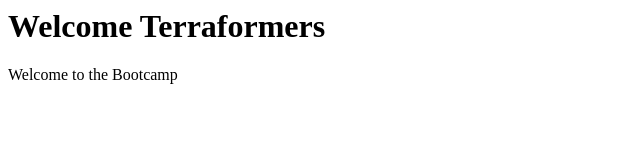
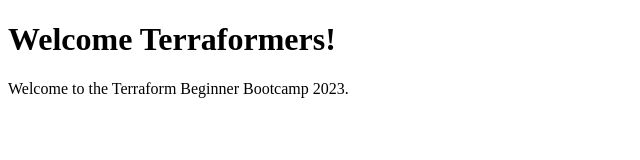
Before and after one commit to feleck/terraform-beginner-bootcamp-2023, a plain HTML site: page public/index.html in a window 1280 px wide. Shown: the whole page, without its empty margins (0-640 px from the left). Drawn offline with Linux system fonts and the light colour scheme.

```diff
--- a/public/index.html
+++ b/public/index.html
@@ -1,6 +1,11 @@
-<html>
+<!DOCTYPE html>
+<html lang="en">
+  <head>
+    <meta charset="utf-8">
+    <meta name="viewport" content="width=device-width, initial-scale=1.0">
+    <title>Hello Terraformers</title>
   <body>
-    <h1>Welcome Terraformers</h1>
-    <p>Welcome to the Bootcamp</p>
+    <h1>Welcome Terraformers!</h1>
+    <p>Welcome to the Terraform Beginner Bootcamp 2023.</p>
   </body>
 </html>
```
Also changed, not shown: public/error.html (+6 -1 lines), 4 other files.
